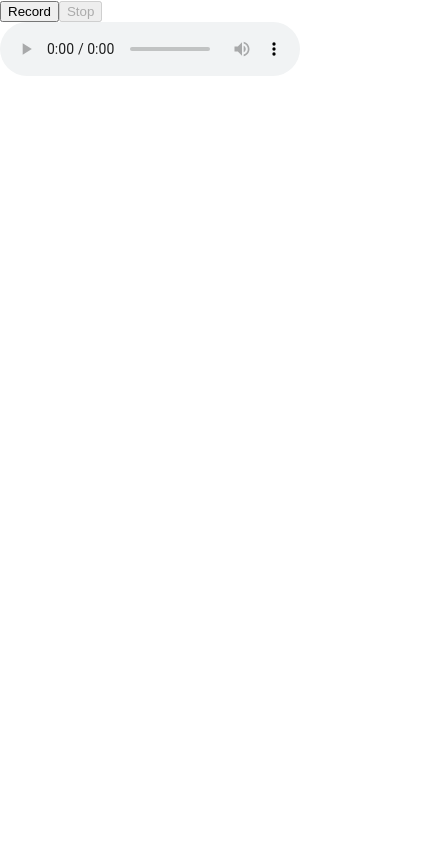
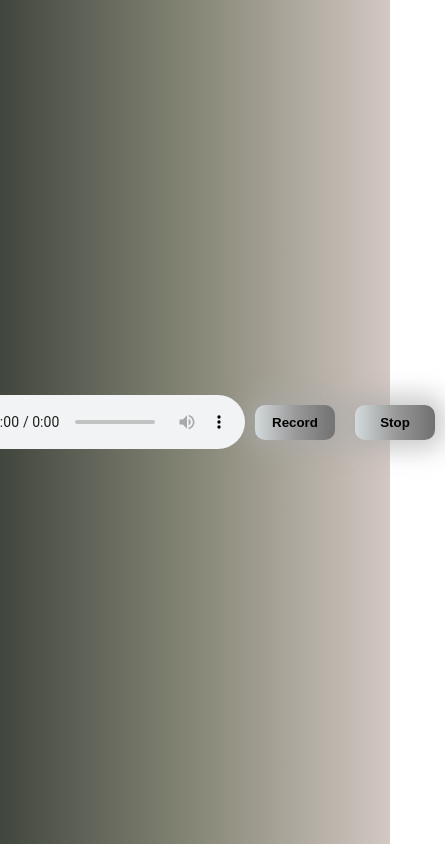
Before and after one commit to MhmdNdri/Next-Access, a Next.js app: page /pwa-sample/mic in a window 390 px wide. Shown: the whole page, 445 px wide, since content can reach past the window. Built offline with nearby package versions, Linux system fonts and the light colour scheme; what mic-recorder-to-mp3 would draw is missing.

Commit message:
Update: Microphone Styles

```diff
--- a/pages/mic.js
+++ b/pages/mic.js
@@ -1,6 +1,6 @@
-
 
 import React from 'react';
+import styles from "../styles/Mic.module.css"
 import MicRecorder from 'mic-recorder-to-mp3';
 
 const Mp3Recorder = new MicRecorder({ bitRate: 128 });
@@ -48,13 +48,16 @@ export default class Mic extends React.Component {
 
     render() {
         return (
-            <div className="App">
-                <header className="App-header">
-                    <button onClick={this.start} disabled={this.state.isRecording}>Record</button>
-                    <button onClick={this.stop} disabled={!this.state.isRecording}>Stop</button>
-                    <audio src={this.state.blobURL} controls="controls" />
-                </header>
+            <div className={styles.container}>
+                <div className="App">
+                    <header className={styles.micContainer}>
+                        <audio className={styles.audio} src={this.state.blobURL} controls="controls" />
+                        <button className={styles.btn} onClick={this.start} disabled={this.state.isRecording}>Record</button>
+                        <button className={styles.btn} onClick={this.stop} disabled={!this.state.isRecording}>Stop</button>
+                    </header>
+                </div>
             </div>
+
         );
     }
 }
--- /dev/null
+++ b/styles/Mic.module.css
@@ -0,0 +1,33 @@
+.container{
+    min-height: 100vh;
+    background-image: linear-gradient(to right, #41463e 0%, #878877  51%, #d3c8c3  100%);
+    align-items: center;
+    display: flex;
+    justify-content: center;
+    flex-direction: column;
+}
+
+.audio{
+    outline:none
+}
+
+.micContainer{
+    align-items: center;
+    display: flex;
+    justify-content: center;
+}
+
+.btn{
+    cursor: pointer;
+    width: 80px;
+    height: 35px;
+    margin: 0 10px;
+    border-radius: 10px;
+    border: none;
+    outline: none;
+    color:aliceblue;
+    color: black;
+    font-weight: bold;
+    box-shadow: 0px 0px 25px 10px rgba(168, 168, 168, 0.6);
+    background-image: linear-gradient(to right, #d3dadbfb 0%, #999999  51%, #707070  100%);
+}
```
Also changed, not shown: 1 other file (tests, documents, lock files or other folders).
